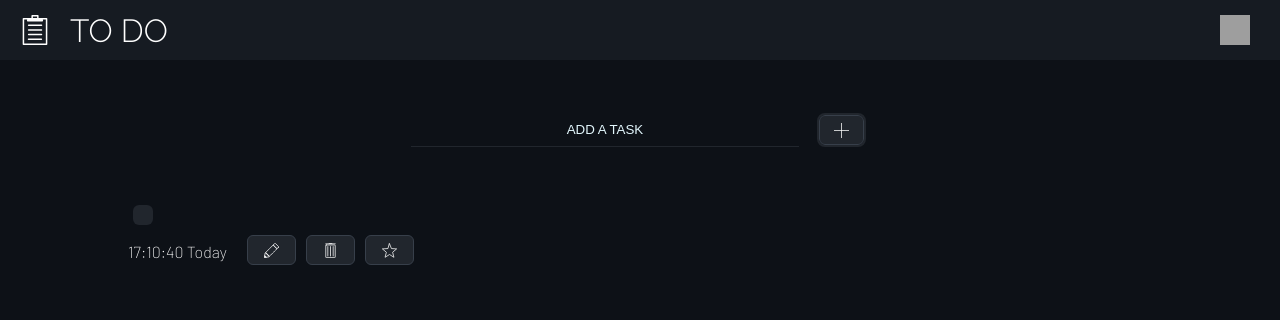
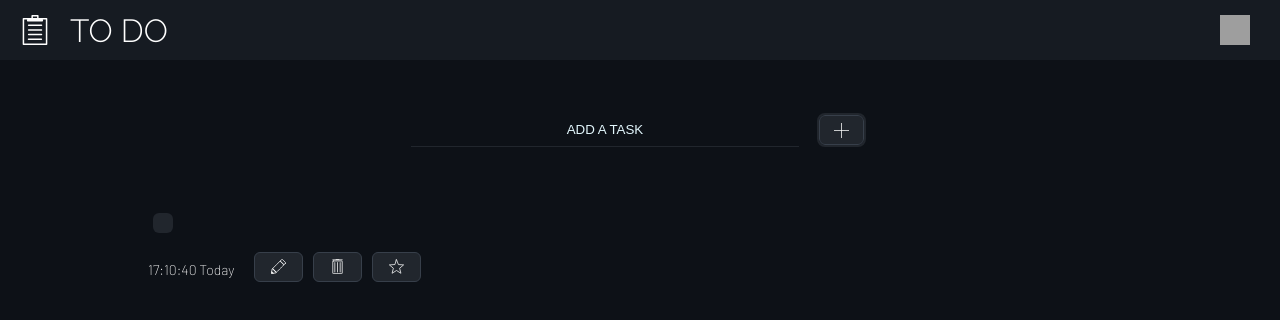
Before and after one commit to Warek01/todo_ap, a React (Create React App) app: page / in a window 1280 px wide. Both pictures are taken after a click on the button 841 px from the left and 130 px from the top of the page. Shown: the top 320 px of the page. Built offline with nearby package versions, Linux system fonts and the light colour scheme; grey boxes are pictures that could not be loaded.

Commit message:
Improved task styles

```diff
--- a/src/components/Task/Task.scss
+++ b/src/components/Task/Task.scss
@@ -1,7 +1,13 @@
 @use "./src/index";
 
+$task-important-bg: rgba(index.$task-important-bg, 10%);
+$task-important-hover-bg: rgba(index.$task-important-bg, 25%);
+$task-hover-bg: rgba(index.$button-bg, 50%);
+
 .task {
-	display: block;
+	display: flex;
+	flex-direction: column;
+	justify-content: space-evenly;
 	position: relative;
 	overflow: hidden;
 	width: 100%;
@@ -9,14 +15,26 @@
 	max-height: 0;
 	min-height: 0;
 	transition: max-height 500ms ease 0ms,
-	min-height 500ms ease 0ms;
+	min-height 500ms ease 0ms,
+	background-color 150ms ease-out 0s;
 
 	&:not(:last-child) {
 		border-bottom: 1px solid index.$button-bg;
 	}
 
 	&.important {
-		//background-color: $task-important-bg;
+		border-radius: 6px;
+		background-color: $task-important-bg;
+	}
+
+	&.important:hover {
+		background-color: $task-important-hover-bg;
+	}
+
+	&:not(.important):hover {
+		background-color: $task-hover-bg;
+		border-color: $task-hover-bg;
+		border-radius: 6px;
 	}
 
 	&.done {
@@ -27,11 +45,32 @@
 
 	.text-wrap {
 		display: flex;
+		width: 100%;
+		height: 75%;
 		align-items: center;
+		justify-content: flex-start;
+		padding-left: 20px;
 
 		.text {
 			margin-left: 10px;
 			font-size: 18px;
+		}
+	}
+
+	.section {
+		display: block;
+		position: relative;
+		height: 25%;
+		padding-left: 20px;
+		font-size: 14px;
+
+		button {
+			margin-bottom: 0;
+		}
+
+		.date {
+			font-family: "Barlow", sans-serif;
+			font-weight: 200;
 		}
 	}
 
@@ -40,12 +79,28 @@
 
 		&:hover {
 			background-color: index.$active-button-hover-bg;
-
 		}
 	}
 
-	.date {
-		font-family: "Barlow", sans-serif;
-		font-weight: 200;
+	.checkbox {
+		border: none;
+		padding: 0;
+		width: 20px;
+		height: 20px;
+		max-height: 20px;
+		max-width: 20px;
+		min-width: 20px;
+		min-height: 20px;
+		background-color: index.$button-bg;
+		transition: background-color 100ms ease-out;
+
+		&:hover {
+			background-color: index.$button-hover-bg;
+		}
+
+		img {
+			width: 90%;
+			height: 90%;
+		}
 	}
 }
--- a/src/components/TaskContainer/TaskContainer.scss
+++ b/src/components/TaskContainer/TaskContainer.scss
@@ -17,21 +17,7 @@
 	width: 80%;
 	color: #FFFFFF;
 
-	.checkbox {
-		border: none;
-		padding: 0;
-		width: 20px;
-		height: 20px;
-		min-width: 0;
-		min-height: 0;
-		transition: background-color 0ms;
-		background-color: index.$button-bg;
 
-		img {
-			width: 90%;
-			height: 90%;
-		}
-	}
 
 	.border {
 		position: relative;
```
